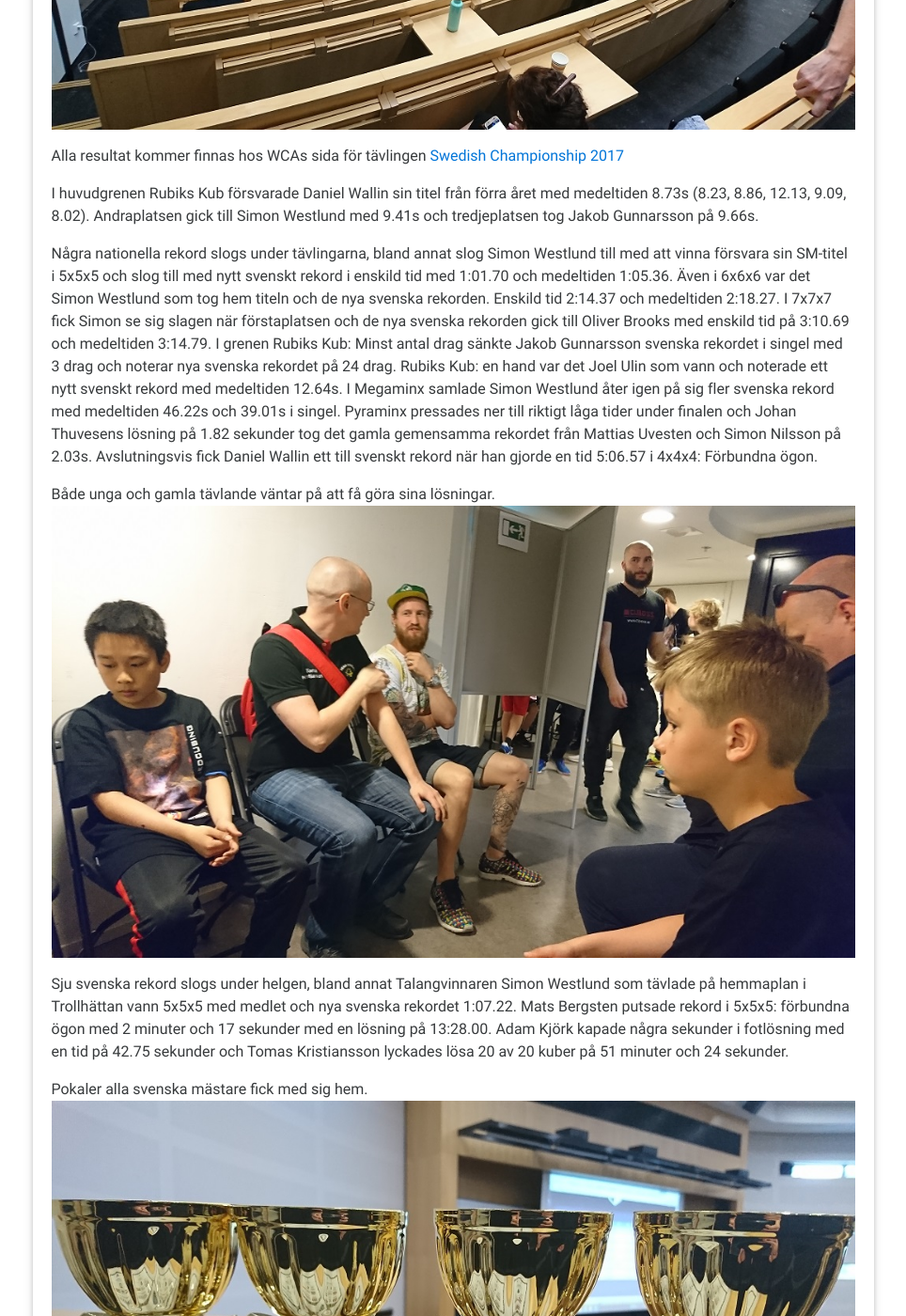
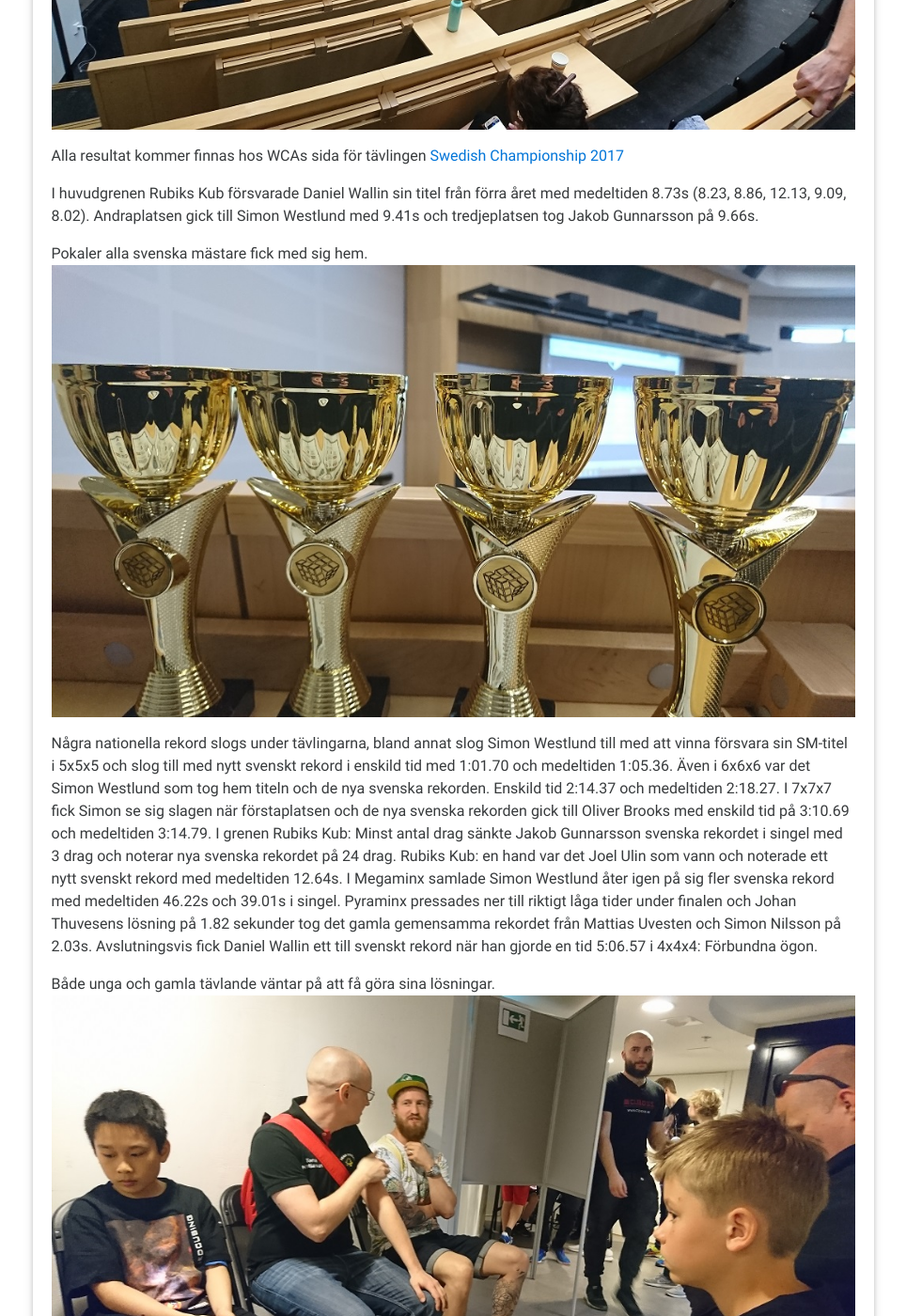
Before and after one commit to SveKub/SveKubOldSite, a Jekyll site: the page built from _posts/2017-05-29-SM17Resultat.md, in a window 1280 px wide and 1400 px high, scrolled down 723 px. Shown: the whole window at 94% size, without its empty margins (158-1122 px from the left). Built offline with Jekyll 4.4.1, drawn with Linux system fonts in a browser that asks for light colours; nearby versions of some CDN libraries.

Commit message:
rättat nyheten

```diff
--- a/_posts/2017-05-29-SM17Resultat.md
+++ b/_posts/2017-05-29-SM17Resultat.md
@@ -14,13 +14,10 @@ Alla resultat kommer finnas hos WCAs sida för tävlingen [Swedish Championship
 
 I huvudgrenen Rubiks Kub försvarade Daniel Wallin sin titel från förra året med medeltiden 8.73s (8.23, 8.86, 12.13, 9.09, 8.02). Andraplatsen gick till Simon Westlund med 9.41s och tredjeplatsen tog Jakob Gunnarsson på 9.66s.
 
+Pokaler alla svenska mästare fick med sig hem.
+![Pokaler till alla svenska mästare](/img/sm2017/priser.jpg)
+
 Några nationella rekord slogs under tävlingarna, bland annat slog Simon Westlund till med att vinna försvara sin SM-titel i 5x5x5 och slog till med nytt svenskt rekord i enskild tid med 1:01.70 och medeltiden 1:05.36. Även i 6x6x6 var det Simon Westlund som tog hem titeln och de nya svenska rekorden. Enskild tid 2:14.37 och medeltiden 2:18.27. I 7x7x7 fick Simon se sig slagen när förstaplatsen och de nya svenska rekorden gick till Oliver Brooks med enskild tid på 3:10.69 och medeltiden 3:14.79. I grenen Rubiks Kub: Minst antal drag sänkte Jakob Gunnarsson svenska rekordet i singel med 3 drag och noterar nya svenska rekordet på 24 drag. Rubiks Kub: en hand var det Joel Ulin som vann och noterade ett nytt svenskt rekord med medeltiden 12.64s. I Megaminx samlade Simon Westlund åter igen på sig fler svenska rekord med medeltiden 46.22s och 39.01s i singel. Pyraminx pressades ner till riktigt låga tider under finalen och Johan Thuvesens lösning på 1.82 sekunder tog det gamla gemensamma rekordet från Mattias Uvesten och Simon Nilsson på 2.03s. Avslutningsvis fick Daniel Wallin ett till svenskt rekord när han gjorde en tid 5:06.57 i 4x4x4: Förbundna ögon.
 
 Både unga och gamla tävlande väntar på att få göra sina lösningar.
 ![Tävlande](/img/sm2017/tavlande.jpg)
-
-
-Sju svenska rekord slogs under helgen, bland annat Talangvinnaren Simon Westlund som tävlade på hemmaplan i Trollhättan vann 5x5x5 med medlet och nya svenska rekordet 1:07.22. Mats Bergsten putsade rekord i 5x5x5: förbundna ögon med 2 minuter och 17 sekunder med en lösning på 13:28.00. Adam Kjörk kapade några sekunder i fotlösning med en tid på 42.75 sekunder och Tomas Kristiansson lyckades lösa 20 av 20 kuber på 51 minuter och 24 sekunder.
-
-Pokaler alla svenska mästare fick med sig hem.
-![Pokaler till alla svenska mästare](/img/sm2017/priser.jpg)
```
